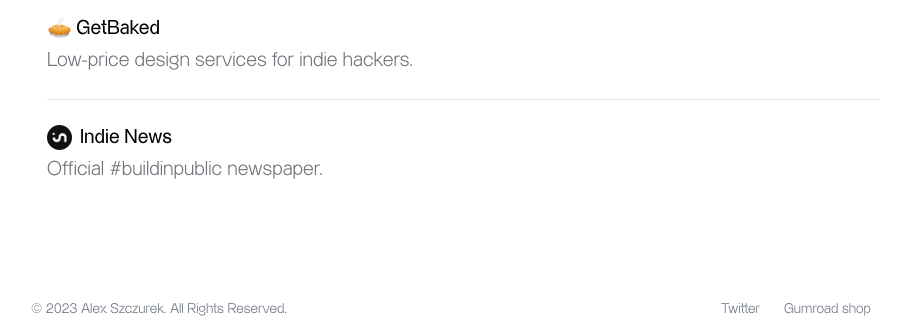
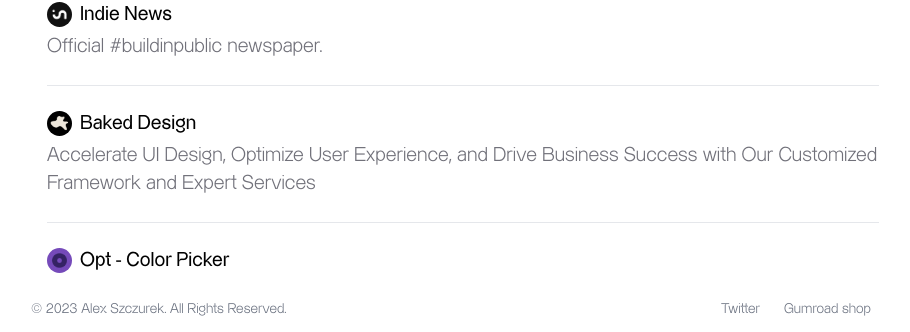
Before and after one commit to alexszczurek/aliszu.co, a Next.js app: page / in a window 1280 px wide. Shown: the part 465-797 px from the top of the page, without its empty margins (177-1087 px from the left). Built offline with nearby package versions, Linux system fonts and the light colour scheme.

Commit message:
new projects in the list

```diff
--- a/app/page.js
+++ b/app/page.js
@@ -71,13 +71,27 @@
             </h2>
             <p className='text-zinc-500 pt-1'>Official #buildinpublic newspaper.</p>
           </li>
+          <li className='py-6'>
+            <h2>
+              <Image className='rounded-full align-middle mr-2' src="/img/logo-baked.png" alt='Baked Studio Logo' width={25} height={25}/>
+              <Link href="https://baked.design" className='hover:text-orange-400'>Baked Design</Link>
+            </h2>
+            <p className='text-zinc-500 pt-1'>Accelerate UI Design, Optimize User Experience, and Drive Business Success with Our Customized Framework and Expert Services</p>
+          </li>
+          <li className='py-6'>
+            <h2>
+              <Image className='rounded-full align-middle mr-2' src="/img/logo-opt.png" alt='OPT - color picker Logo' width={25} height={25}/>
+              <Link href="https://chrome.google.com/webstore/detail/opt-colour-picker/clhmnfanfdeoehleeeklflcdcjedefpd?hl=en-US" className='hover:text-orange-400'>Opt - Color Picker</Link>
+            </h2>
+            <p className='text-zinc-500 pt-1'>Yes I know that Developer Tools exist, but this is so cool.</p>
+          </li>
         </ul>
       </div>
 
 
       <footer class="bg-white w-full mx-auto max-w-4xl absolute bottom-0">
           <div class="w-full p-4 md:flex md:items-center md:justify-between">
-            <span class="text-sm text-gray-500 sm:text-center dark:text-gray-400">© 2023 <a href="https://flowbite.com/" class="hover:underline">Alex Szczurek</a>. All Rights Reserved.
+            <span class="text-sm text-gray-500 sm:text-center dark:text-gray-400">© 2023 Alex Szczurek. All Rights Reserved.
           </span>
           <ul class="flex flex-wrap items-center mt-3 text-sm font-medium text-gray-500 dark:text-gray-400 sm:mt-0">
               <li>
```
Also changed, not shown: public/img/logo-baked.png (added), public/img/logo-opt.png (added).
